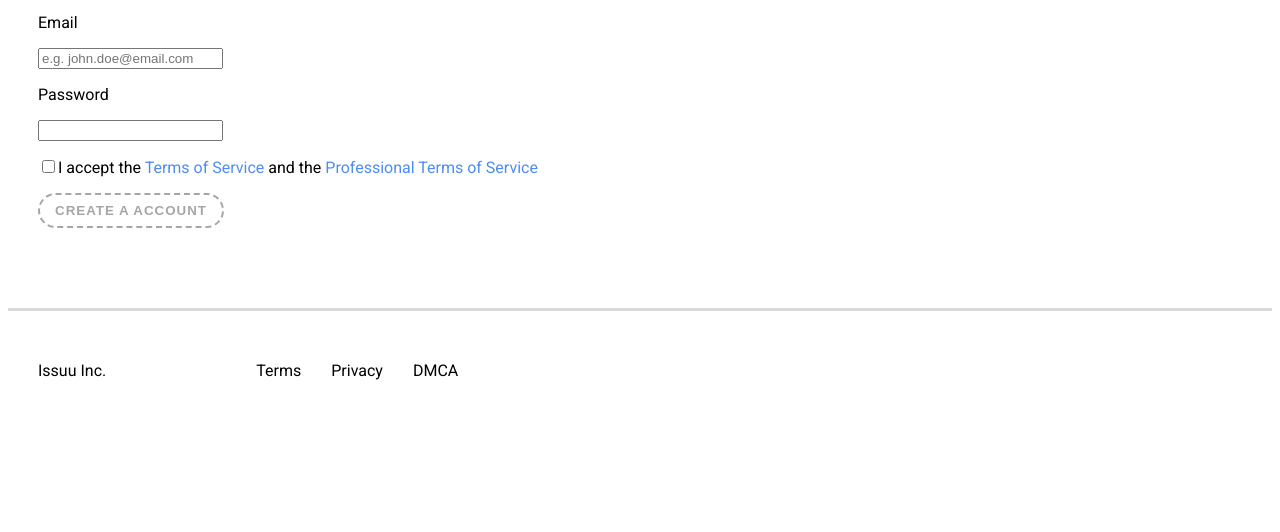
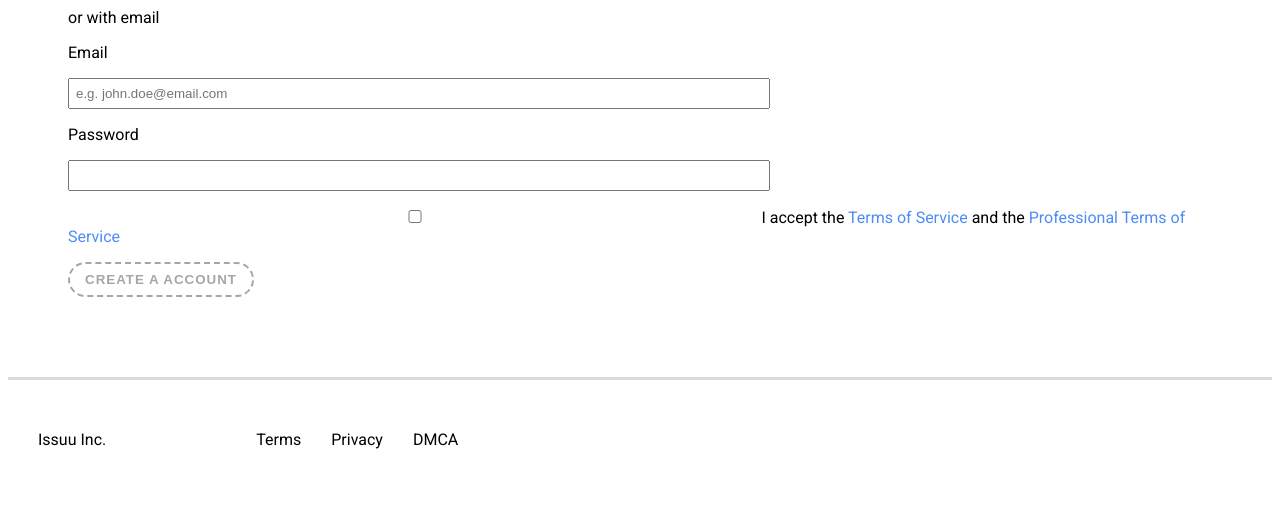
Before and after one commit to Rakelika/ejercicio1-html-css, a plain HTML site: page index.html in a window 1280 px wide. Shown: the part 268-800 px from the top of the page. Drawn offline with Linux system fonts and the light colour scheme.

Commit message:
nuevos cambios

```diff
--- a/styles/style.css
+++ b/styles/style.css
@@ -34,7 +34,7 @@ div.acceder {
 }
 
 .content {
-    margin: 30px;;
+    margin: 60px;;
 }
 
 .btn-google {
@@ -62,6 +62,12 @@ div.acceder {
     width: 15px;
     height: 15px;
 }
+
+input {
+    padding: 6px;
+    width: 60%;
+}
+
 
 .btn-enviar {
     border: 2px dashed #a6a6a6;
```
